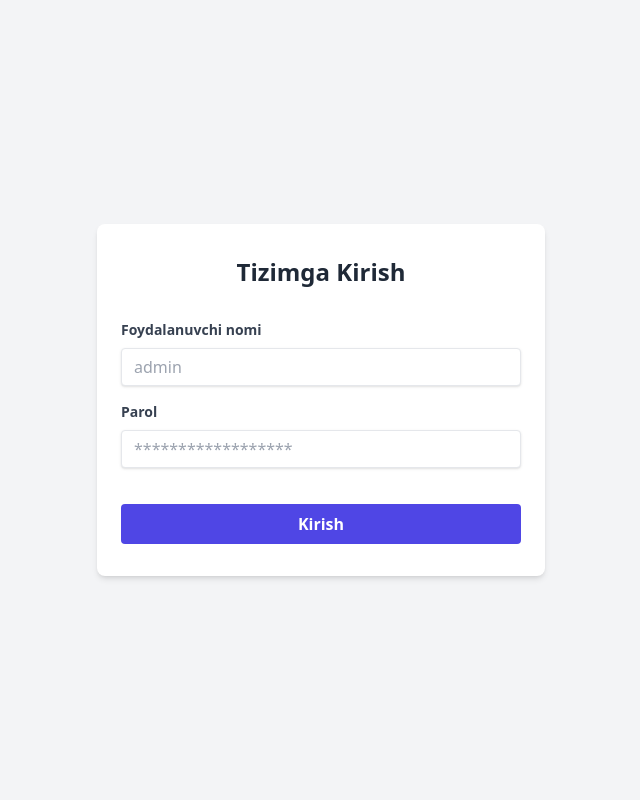
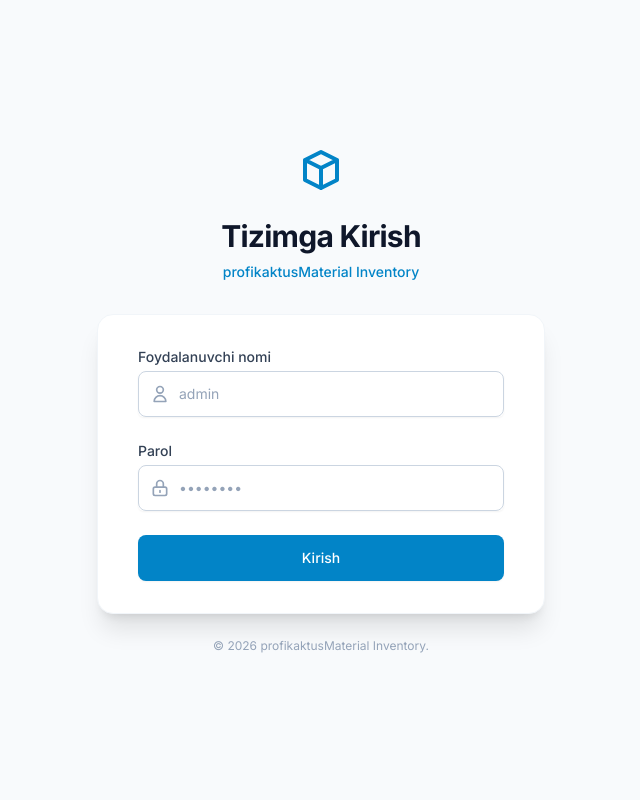
Before and after one commit to rasulkamolov/profikaktus, a PHP site: page /login.php in a window 1280 px wide. Shown: the whole page, without its empty margins (319-959 px from the left). Run offline with PHP 8.4, Linux system fonts and the light colour scheme; data comes from the database, SQL or seed files in the repository; some libraries are stand-ins or nearby versions.

Commit message:
feat: Enable Admin cutting and redesign Login UI
- Allow 'Admin' users to access the Cutting interface and perform cuts, with proper transaction logging.
- Add 'Kesish' (Cut) link to the Admin navigation bar.
- Redesign `public/login.php` with a modern, sleek, premium UI using Tailwind CSS and SVG icons.
- Update authentication helper `require_any_role` to support multiple allowed roles.

```diff
--- a/public/cutter/cut.php
+++ b/public/cutter/cut.php
@@ -3,7 +3,7 @@ require_once __DIR__ . '/../../src/auth.php';
 require_once __DIR__ . '/../../src/db.php';
 require_once __DIR__ . '/../../src/functions.php';
 
-require_role('cutter');
+require_any_role(['admin', 'cutter']);
 
 $message = '';
 $error = '';
--- a/public/login.php
+++ b/public/login.php
@@ -42,42 +42,114 @@ if ($_SERVER['REQUEST_METHOD'] === 'POST') {
 }
 ?>
 <!DOCTYPE html>
-<html lang="uz">
+<html lang="uz" class="h-full bg-slate-50">
 <head>
     <meta charset="UTF-8">
     <meta name="viewport" content="width=device-width, initial-scale=1.0">
-    <title>Kirish - Mato Ombori</title>
+    <title>Kirish - profikaktusMaterial Inventory</title>
+    <!-- Tailwind CSS -->
     <script src="https://cdn.tailwindcss.com"></script>
+    <script>
+        tailwind.config = {
+            theme: {
+                extend: {
+                    fontFamily: {
+                        sans: ['Inter', 'sans-serif'],
+                    },
+                    colors: {
+                        primary: {
+                            50: '#f0f9ff',
+                            100: '#e0f2fe',
+                            200: '#bae6fd',
+                            300: '#7dd3fc',
+                            400: '#38bdf8',
+                            500: '#0ea5e9',
+                            600: '#0284c7',
+                            700: '#0369a1',
+                            800: '#075985',
+                            900: '#0c4a6e',
+                        }
+                    }
+                }
+            }
+        }
+    </script>
+    <link href="https://fonts.googleapis.com/css2?family=Inter:wght@300;400;500;600;700&display=swap" rel="stylesheet">
+    <style>
+        body { font-family: 'Inter', sans-serif; }
+    </style>
 </head>
-<body class="bg-gray-100 min-h-screen flex items-center justify-center">
-    <div class="max-w-md w-full bg-white rounded-lg shadow-md overflow-hidden">
-        <div class="px-6 py-8">
-            <h2 class="text-2xl font-bold text-center text-gray-800 mb-8">Tizimga Kirish</h2>
+<body class="h-full flex flex-col justify-center py-12 sm:px-6 lg:px-8 bg-slate-50">
+    <div class="sm:mx-auto sm:w-full sm:max-w-md">
+        <div class="flex justify-center">
+            <!-- Icon: Cube/Box -->
+            <svg class="h-12 w-12 text-primary-600" fill="none" viewBox="0 0 24 24" stroke="currentColor">
+                <path stroke-linecap="round" stroke-linejoin="round" stroke-width="2" d="M20 7l-8-4-8 4m16 0l-8 4m8-4v10l-8 4m0-10L4 7m8 4v10M4 7v10l8 4" />
+            </svg>
+        </div>
+        <h2 class="mt-6 text-center text-3xl font-extrabold text-slate-900 tracking-tight">
+            Tizimga Kirish
+        </h2>
+        <p class="mt-2 text-center text-sm text-slate-600">
+            <span class="font-medium text-primary-600 hover:text-primary-500">profikaktusMaterial Inventory</span>
+        </p>
+    </div>
+
+    <div class="mt-8 sm:mx-auto sm:w-full sm:max-w-md">
+        <div class="bg-white py-8 px-4 shadow-xl sm:rounded-2xl sm:px-10 border border-slate-100">
             <?php if ($error): ?>
-                <div class="bg-red-100 border border-red-400 text-red-700 px-4 py-3 rounded relative mb-4" role="alert">
-                    <span class="block sm:inline"><?php echo htmlspecialchars($error); ?></span>
+                <div class="mb-6 bg-red-50 border border-red-200 text-red-600 px-4 py-3 rounded-lg flex items-center text-sm">
+                    <svg class="h-5 w-5 mr-2" fill="none" viewBox="0 0 24 24" stroke="currentColor">
+                        <path stroke-linecap="round" stroke-linejoin="round" stroke-width="2" d="M12 8v4m0 4h.01M21 12a9 9 0 11-18 0 9 9 0 0118 0z" />
+                    </svg>
+                    <?php echo htmlspecialchars($error); ?>
                 </div>
             <?php endif; ?>
-            <form method="POST" action="">
-                <div class="mb-4">
-                    <label class="block text-gray-700 text-sm font-bold mb-2" for="username">
+
+            <form class="space-y-6" action="" method="POST">
+                <div>
+                    <label for="username" class="block text-sm font-medium text-slate-700">
                         Foydalanuvchi nomi
                     </label>
-                    <input class="shadow appearance-none border rounded w-full py-2 px-3 text-gray-700 leading-tight focus:outline-none focus:shadow-outline" id="username" type="text" name="username" placeholder="admin">
+                    <div class="mt-1 relative rounded-md shadow-sm">
+                        <div class="absolute inset-y-0 left-0 pl-3 flex items-center pointer-events-none">
+                            <svg class="h-5 w-5 text-slate-400" fill="none" viewBox="0 0 24 24" stroke="currentColor">
+                                <path stroke-linecap="round" stroke-linejoin="round" stroke-width="2" d="M16 7a4 4 0 11-8 0 4 4 0 018 0zM12 14a7 7 0 00-7 7h14a7 7 0 00-7-7z" />
+                            </svg>
+                        </div>
+                        <input id="username" name="username" type="text" autocomplete="username" required
+                            class="appearance-none block w-full pl-10 pr-3 py-3 border border-slate-300 rounded-lg placeholder-slate-400 focus:outline-none focus:ring-primary-500 focus:border-primary-500 sm:text-sm transition-colors duration-200 ease-in-out"
+                            placeholder="admin">
+                    </div>
                 </div>
-                <div class="mb-6">
-                    <label class="block text-gray-700 text-sm font-bold mb-2" for="password">
+
+                <div>
+                    <label for="password" class="block text-sm font-medium text-slate-700">
                         Parol
                     </label>
-                    <input class="shadow appearance-none border rounded w-full py-2 px-3 text-gray-700 mb-3 leading-tight focus:outline-none focus:shadow-outline" id="password" type="password" name="password" placeholder="******************">
+                    <div class="mt-1 relative rounded-md shadow-sm">
+                        <div class="absolute inset-y-0 left-0 pl-3 flex items-center pointer-events-none">
+                            <svg class="h-5 w-5 text-slate-400" fill="none" viewBox="0 0 24 24" stroke="currentColor">
+                                <path stroke-linecap="round" stroke-linejoin="round" stroke-width="2" d="M12 15v2m-6 4h12a2 2 0 002-2v-6a2 2 0 00-2-2H6a2 2 0 00-2 2v6a2 2 0 002 2zm10-10V7a4 4 0 00-8 0v4h8z" />
+                            </svg>
+                        </div>
+                        <input id="password" name="password" type="password" autocomplete="current-password" required
+                            class="appearance-none block w-full pl-10 pr-3 py-3 border border-slate-300 rounded-lg placeholder-slate-400 focus:outline-none focus:ring-primary-500 focus:border-primary-500 sm:text-sm transition-colors duration-200 ease-in-out"
+                            placeholder="••••••••">
+                    </div>
                 </div>
-                <div class="flex items-center justify-between">
-                    <button class="bg-indigo-600 hover:bg-indigo-700 text-white font-bold py-2 px-4 rounded focus:outline-none focus:shadow-outline w-full transition duration-150 ease-in-out" type="submit">
+
+                <div>
+                    <button type="submit" class="w-full flex justify-center py-3 px-4 border border-transparent rounded-lg shadow-sm text-sm font-medium text-white bg-primary-600 hover:bg-primary-700 focus:outline-none focus:ring-2 focus:ring-offset-2 focus:ring-primary-500 transition-colors duration-200">
                         Kirish
                     </button>
                 </div>
             </form>
         </div>
+
+        <p class="mt-6 text-center text-xs text-slate-400">
+            &copy; <?php echo date('Y'); ?> profikaktusMaterial Inventory.
+        </p>
     </div>
 </body>
 </html>
--- a/src/auth.php
+++ b/src/auth.php
@@ -23,6 +23,19 @@ function require_role($role) {
     }
 }
 
+function require_any_role($roles = []) {
+    require_login();
+    if (!in_array($_SESSION['role'], $roles)) {
+         // Redirect based on actual role or show error
+         if ($_SESSION['role'] === 'admin') {
+            header('Location: ../admin/index.php');
+        } else {
+            header('Location: ../cutter/index.php');
+        }
+        exit;
+    }
+}
+
 function get_current_user_id() {
     return $_SESSION['user_id'] ?? null;
 }
--- a/src/templates/header.php
+++ b/src/templates/header.php
@@ -78,6 +78,10 @@
                                 <svg class="w-4 h-4 mr-2" fill="none" viewBox="0 0 24 24" stroke="currentColor"><path stroke-linecap="round" stroke-linejoin="round" stroke-width="2" d="M12 9v3m0 0v3m0-3h3m-3 0H9m12 0a9 9 0 11-18 0 9 9 0 0118 0z" /></svg>
                                 Kirim
                             </a>
+                            <a href="../cutter/cut.php" class="<?php echo ($current_page == 'cut.php') ? $nav_active_class : $nav_inactive_class; ?>">
+                                <svg class="w-4 h-4 mr-2" fill="none" viewBox="0 0 24 24" stroke="currentColor"><path stroke-linecap="round" stroke-linejoin="round" stroke-width="2" d="M14.121 14.121L19 19m-7-7l7-7m-7 7l-2.879 2.879M12 12L9.121 9.121m0 5.758a3 3 0 10-4.243 4.243 3 3 0 004.243-4.243zm0-5.758a3 3 0 10-4.243-4.243 3 3 0 004.243 4.243z" /></svg>
+                                Kesish
+                            </a>
                             <a href="../admin/reports.php" class="<?php echo ($current_page == 'reports.php') ? $nav_active_class : $nav_inactive_class; ?>">
                                 <svg class="w-4 h-4 mr-2" fill="none" viewBox="0 0 24 24" stroke="currentColor"><path stroke-linecap="round" stroke-linejoin="round" stroke-width="2" d="M9 19v-6a2 2 0 00-2-2H5a2 2 0 00-2 2v6a2 2 0 002 2h2a2 2 0 002-2zm0 0V9a2 2 0 012-2h2a2 2 0 012 2v10m-6 0a2 2 0 002 2h2a2 2 0 002-2m0 0V5a2 2 0 012-2h2a2 2 0 012 2v14a2 2 0 01-2 2h-2a2 2 0 01-2-2z" /></svg>
                                 Hisobotlar
```
